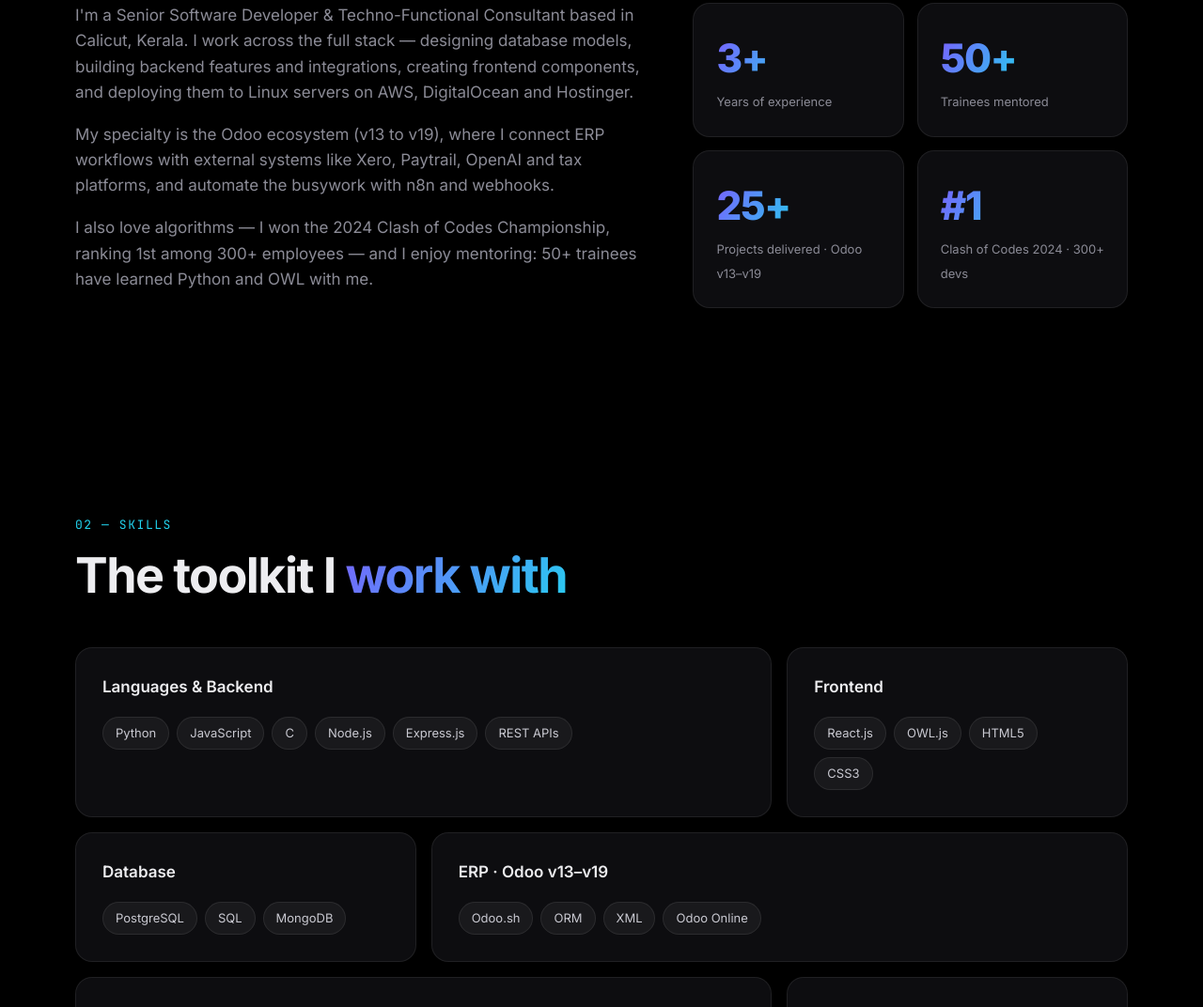
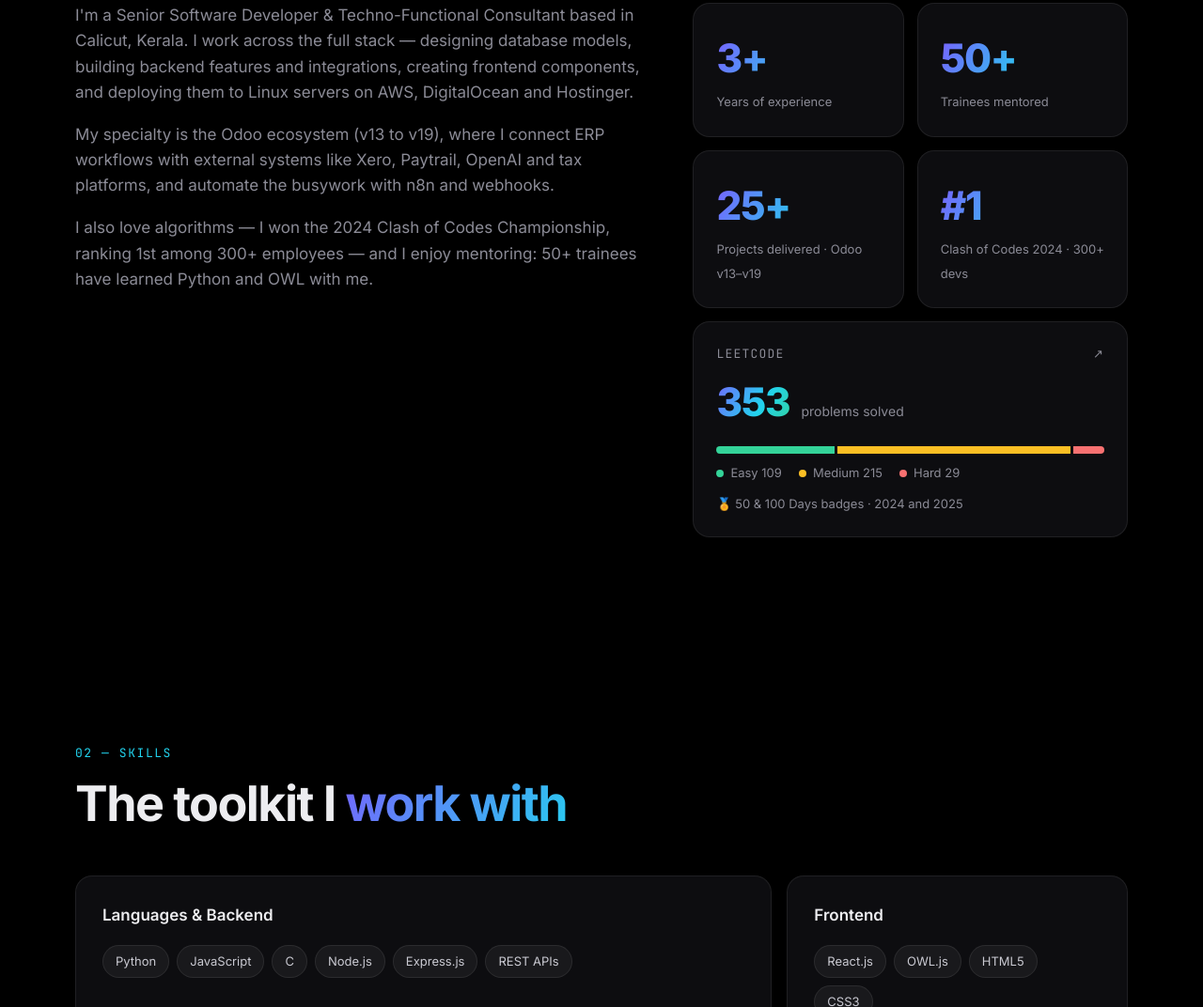
Before and after one commit to fouzanm/fouzanm.github.io, a plain HTML site: page index.html in a window 1280 px wide. Shown: the part 1166-2238 px from the top of the page at 94% size. Drawn offline with Linux system fonts and the light colour scheme; animation ran at ten frames a second.

Commit message:
Add LeetCode stats card to About section
Co-Authored-By: Claude Sonnet 5.5 <noreply@anthropic.com>

```diff
--- a/index.html
+++ b/index.html
@@ -76,6 +76,13 @@
         <div class="stat spot reveal"><b data-count="50" data-suffix="+">0</b><span>Trainees mentored</span></div>
         <div class="stat spot reveal"><b data-count="25" data-suffix="+">0</b><span>Projects delivered · Odoo v13–v19</span></div>
         <div class="stat spot reveal"><b>#1</b><span>Clash of Codes 2024 · 300+ devs</span></div>
+        <a class="stat lc spot reveal" href="https://leetcode.com/u/fouzanm/" target="_blank" rel="noopener">
+          <div class="lc-top"><span class="lc-name">LeetCode</span><span class="lc-ext">↗</span></div>
+          <div class="lc-main"><b data-count="353">0</b><span>problems solved</span></div>
+          <div class="lc-bar"><i class="e" style="width:30.9%"></i><i class="m" style="width:60.9%"></i><i class="h" style="width:8.2%"></i></div>
+          <div class="lc-legend"><span><i class="e"></i>Easy 109</span><span><i class="m"></i>Medium 215</span><span><i class="h"></i>Hard 29</span></div>
+          <p class="lc-badge">🏅 50 &amp; 100 Days badges · 2024 and 2025</p>
+        </a>
       </div>
     </div>
   </div>
--- a/style.css
+++ b/style.css
@@ -218,3 +218,17 @@ a.project:hover .ext{color:var(--a2);transform:translate(3px,-3px)}
 @media(max-width:720px){.orb{filter:blur(60px)}.o1,.o2{width:300px;height:300px}}
 .projects.first{margin-top:48px}
 .sub + .lead{margin-top:12px}
+
+/* LEETCODE CARD */
+.stat.lc{grid-column:span 2;color:inherit;display:block}
+.lc-top{display:flex;justify-content:space-between;font-family:'JetBrains Mono',monospace;font-size:12px;letter-spacing:.1em;text-transform:uppercase;color:var(--muted);margin-bottom:6px}
+.lc-ext{font-size:16px;transition:.25s}.stat.lc:hover .lc-ext{color:var(--a2);transform:translate(3px,-3px)}
+.lc-main{display:flex;align-items:baseline;gap:12px}
+.lc-main span{font-size:14px;color:var(--muted)}
+.lc-bar{display:flex;gap:3px;height:8px;margin:14px 0 10px;border-radius:8px;overflow:hidden}
+.lc-bar i{display:block;height:100%}
+.lc-bar .e,.lc-legend .e{background:#34d399}.lc-bar .m,.lc-legend .m{background:#fbbf24}.lc-bar .h,.lc-legend .h{background:#f87171}
+.lc-legend{display:flex;gap:18px;flex-wrap:wrap;font-size:13px;color:#c9c9d1}
+.lc-legend span{display:inline-flex;align-items:center;gap:7px}
+.lc-legend i{width:8px;height:8px;border-radius:50%;display:inline-block}
+.lc-badge{margin-top:12px;font-size:13px;color:var(--muted)}
```
